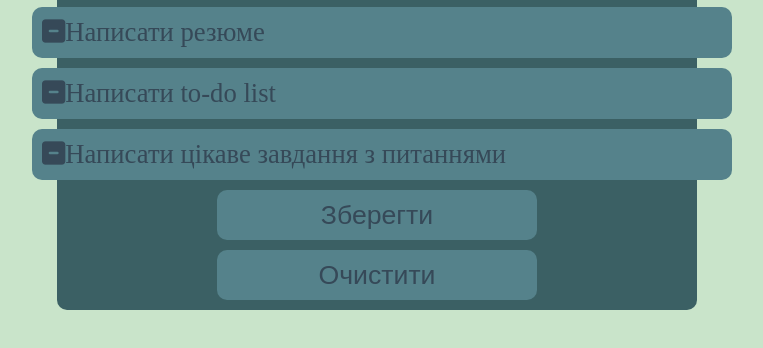
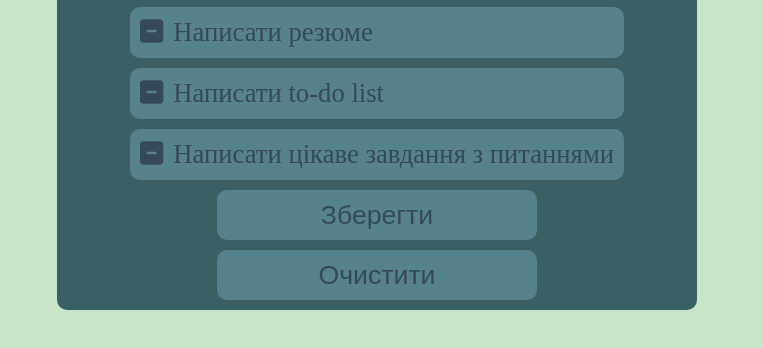
Before and after one commit to AnDrew0o/todoList, a plain HTML site: page index.html in a window 1280 px wide. Shown: the part 144-492 px from the top of the page, without its empty margins (263-1026 px from the left). Drawn offline with Linux system fonts and the light colour scheme.

Commit message:
todo element adjustments

```diff
--- a/css/styles.css
+++ b/css/styles.css
@@ -51,12 +51,15 @@
     flex-wrap: wrap;
 }
 
+.fa-solid
+{
+    margin-right: 10px;
+}
+
 .todo_element {
     display: flex;
-    width: 700px;
     min-height: 50px;
-    margin-bottom: 10px;
-    margin-left: 10px;
+    margin: 0 10px 10px 10px;
     padding: 10px;
     border-radius: 10px;
     background-color: var(--secondary-color);
```
